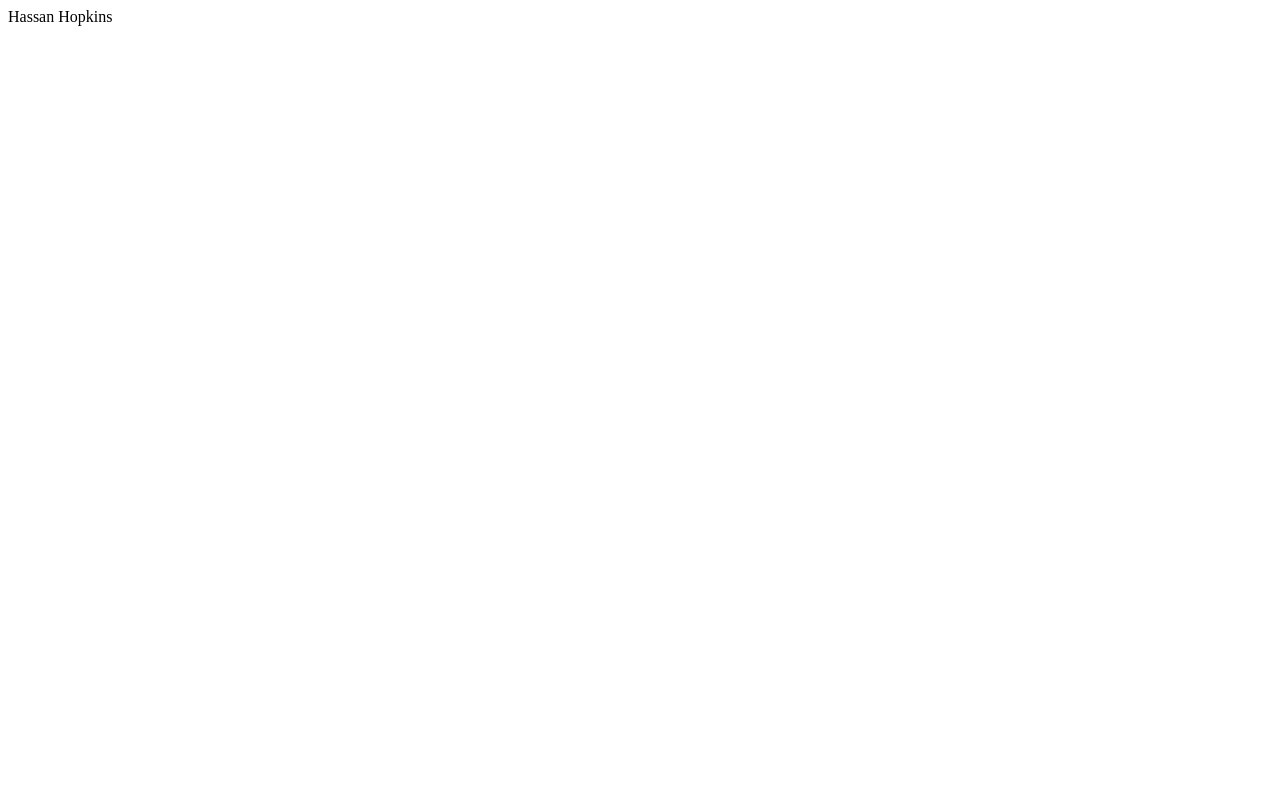
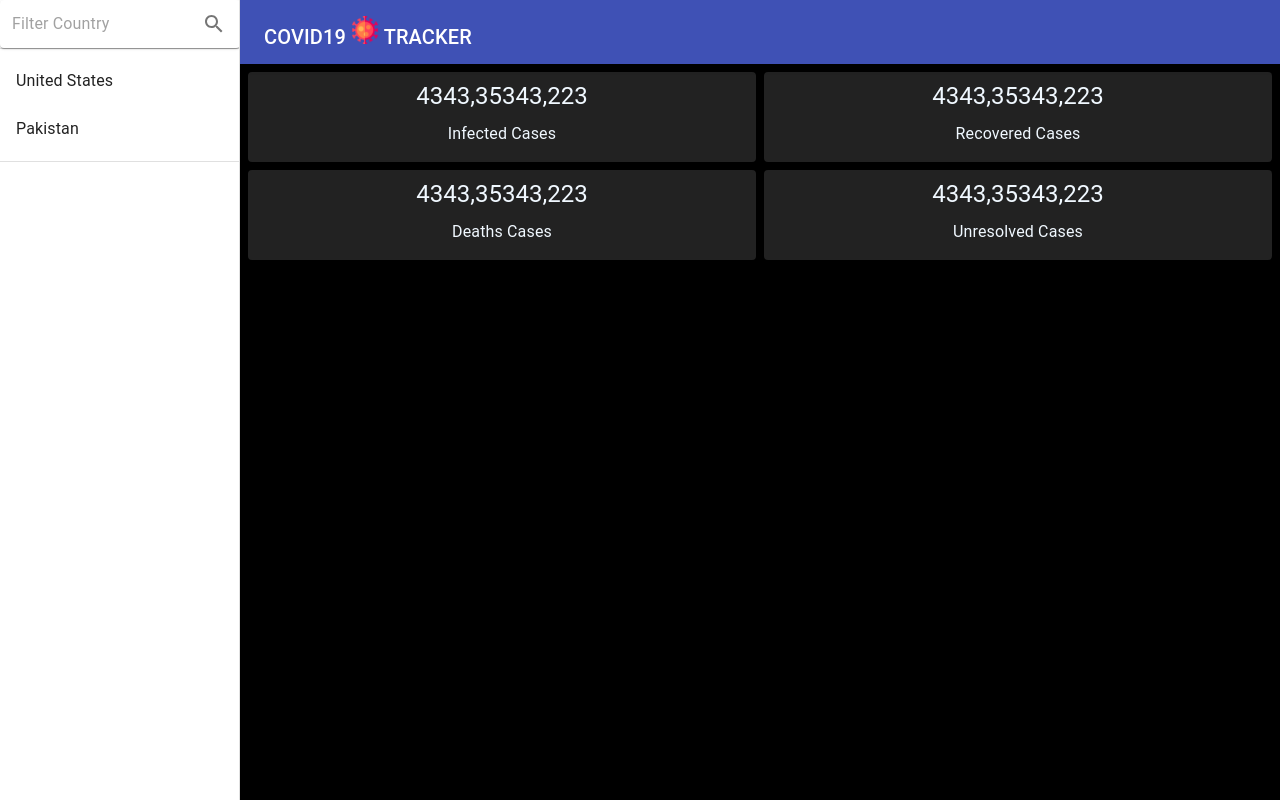
Before and after one commit to hassancode/covid19-tracker2, a React (Create React App) app: page / in a window 1280 px wide. Built offline with nearby package versions, Linux system fonts and the light colour scheme.

Commit message:
added components and icon

```diff
--- a/package.json
+++ b/package.json
@@ -3,9 +3,8 @@
   "version": "0.1.0",
   "private": true,
   "dependencies": {
-    "@testing-library/jest-dom": "^4.2.4",
-    "@testing-library/react": "^9.3.2",
-    "@testing-library/user-event": "^7.1.2",
+    "@material-ui/core": "^4.11.0",
+    "@material-ui/icons": "^4.9.1",
     "react": "^16.13.1",
     "react-dom": "^16.13.1",
     "react-scripts": "3.4.1"
--- a/src/App.js
+++ b/src/App.js
@@ -1,9 +1,12 @@
 import React from 'react';
+import Header from './components/Header'
+import Main from './components/Main'
 
 function App() {
   return (
     <div className="App">
-     Hassan Hopkins
+     <Header/>
+     <Main/>
     </div>
   );
 }
--- /dev/null
+++ b/src/components/Drawer.js
@@ -0,0 +1,91 @@
+import React, {useState} from 'react'
+import List from '@material-ui/core/List';
+import ListItem from '@material-ui/core/ListItem';
+import ListItemText from '@material-ui/core/ListItemText';
+import Divider from '@material-ui/core/Divider';
+import Hidden from '@material-ui/core/Hidden';
+import Drawer from '@material-ui/core/Drawer';
+import { makeStyles, useTheme } from '@material-ui/core/styles';
+import SearchCountry from './SearchCountry'
+
+const drawerWidth = 240;
+const useStyles = makeStyles((theme) => ({
+    drawer: {
+        [theme.breakpoints.up('sm')]: {
+            width: drawerWidth,
+            flexShrink: 0,
+        },
+    },
+    drawerPaper: {
+        width: drawerWidth,
+    },
+    toolbar: theme.mixins.toolbar,
+}))
+export const SideDrawer = ({ mobileOpen, handleDrawerToggle }) => {
+    //const { window } = undefined;//props;
+    const classes = useStyles();
+    const theme = useTheme();
+const [countries, setCountries] = useState(['United States', 'Pakistan'])
+
+
+    const drawer = (
+        <div>
+            {/* <div className={classes.toolbar} /> */}
+            <SearchCountry />
+            <Divider />
+            <List>
+                {countries.map((text, index) => (
+                    <ListItem button key={text}>
+                        {/* <ListItemIcon>{index % 2 === 0 ? <InboxIcon /> : <MailIcon />}</ListItemIcon> */}
+                        <ListItemText primary={text} onClick={handleDrawerToggle} />
+                    </ListItem>
+                ))}
+            </List>
+            <Divider />
+            {/* <List>
+                {['All mail', 'Trash', 'Spam'].map((text, index) => (
+                    <ListItem button key={text}>
+                        <ListItemText primary={text} />
+                    </ListItem>
+                ))}
+            </List> */}
+        </div>
+    );
+
+    //const container = window !== undefined ? () => window().document.body : undefined;
+
+    return (
+        <nav className={classes.drawer} aria-label="mailbox folders">
+            {/* The implementation can be swapped with js to avoid SEO duplication of links. */}
+            <Hidden smUp implementation="css">
+                <Drawer
+                    //container={container}
+                    variant="temporary"
+                    anchor={theme.direction === 'rtl' ? 'right' : 'left'}
+                    open={mobileOpen}
+                    onClose={handleDrawerToggle}
+                    classes={{
+                        paper: classes.drawerPaper,
+                    }}
+                    ModalProps={{
+                        keepMounted: true, // Better open performance on mobile.
+                    }}
+                >
+                    {drawer}
+                </Drawer>
+            </Hidden>
+            <Hidden xsDown implementation="css">
+                <Drawer
+                    classes={{
+                        paper: classes.drawerPaper,
+                    }}
+                    variant="permanent"
+                    open
+                >
+                    {drawer}
+                </Drawer>
+            </Hidden>
+        </nav>
+
+    )
+}
--- /dev/null
+++ b/src/components/Header.js
@@ -0,0 +1,71 @@
+import React from 'react';
+import AppBar from '@material-ui/core/AppBar';
+import CssBaseline from '@material-ui/core/CssBaseline';
+import IconButton from '@material-ui/core/IconButton';
+import MenuIcon from '@material-ui/icons/Menu';
+import Toolbar from '@material-ui/core/Toolbar';
+import Typography from '@material-ui/core/Typography';
+import { makeStyles } from '@material-ui/core/styles';
+import { SideDrawer } from './Drawer';
+
+const drawerWidth = 240;
+
+const useStyles = makeStyles((theme) => ({
+    root: {
+        display: 'flex',
+    },
+    appBar: {
+        [theme.breakpoints.up('sm')]: {
+            width: `calc(100% - ${drawerWidth}px)`,
+            marginLeft: drawerWidth,
+        },
+    },
+    menuButton: {
+        marginRight: theme.spacing(2),
+        [theme.breakpoints.up('sm')]: {
+            display: 'none',
+        },
+    },
+    toolbar: theme.mixins.toolbar,
+    icon:{
+        width: 28,
+        marginLeft: 5,
+        marginTop: 4
+    }
+}));
+
+function ResponsiveDrawer() {
+    const classes = useStyles();
+    const [mobileOpen, setMobileOpen] = React.useState(false);
+
+    const handleDrawerToggle = () => {
+        setMobileOpen(!mobileOpen);
+    };
+
+    return (
+        <div className={classes.root}>
+            <CssBaseline />
+            <AppBar position="fixed" className={classes.appBar}>
+                <Toolbar>
+                    <IconButton
+                        color="inherit"
+                        aria-label="open drawer"
+
+                        onClick={handleDrawerToggle}
+                        className={classes.menuButton}
+                    >
+                        <MenuIcon />
+                    </IconButton>
+                    <Typography variant="h6" noWrap>
+                        COVID19
+                        <img src='/coronavirus.png' className="App-logo" alt="logo" className={classes.icon} /> TRACKER
+          </Typography>
+
+                </Toolbar>
+            </AppBar>
+            <SideDrawer mobileOpen={mobileOpen} handleDrawerToggle={handleDrawerToggle} />
+        </div>
+    );
+}
+
+export default ResponsiveDrawer;
--- /dev/null
+++ b/src/components/Main.js
@@ -0,0 +1,66 @@
+import React from 'react';
+import { makeStyles } from '@material-ui/core/styles';
+import Paper from '@material-ui/core/Paper';
+import Grid from '@material-ui/core/Grid';
+import { Typography } from '@material-ui/core';
+
+const useStyles = makeStyles((theme) => ({
+    root: {
+        display: 'flex',
+        flexGrow: 1,
+        [theme.breakpoints.up('sm')]: {
+            marginLeft: 240
+        },
+
+    },
+    // necessary for content to be below app bar
+    toolbar: theme.mixins.toolbar,
+    content: {
+        flexGrow: 1,
+        padding: theme.spacing(1),
+    },
+    paper: {
+        padding: theme.spacing(1),
+        textAlign: 'center',
+        backgroundColor: 'rgba(34, 34, 34)',
+        color: 'aliceblue',
+    },
+}));
+
+export default function CenteredGrid() {
+    const classes = useStyles();
+
+    return (
+        <div className={classes.root}>
+            <main className={classes.content}>
+                <div className={classes.toolbar} />
+                <Grid container spacing={1}>
+                    <Grid item xs={6}>
+                        <Paper className={classes.paper}>
+                            <Typography variant="h5" gutterBottom>4343,35343,223</Typography>
+                            <Typography variant="subtitle1" gutterBottom>Infected Cases</Typography>
+                        </Paper>
+                    </Grid>
+                    <Grid item xs={6}>
+                    <Paper className={classes.paper}>
+                            <Typography variant="h5" gutterBottom>4343,35343,223</Typography>
+                            <Typography variant="subtitle1" gutterBottom>Recovered Cases</Typography>
+                        </Paper>
+                    </Grid>
+                    <Grid item xs={6}>
+                    <Paper className={classes.paper}>
+                            <Typography variant="h5" gutterBottom>4343,35343,223</Typography>
+                            <Typography variant="subtitle1" gutterBottom>Deaths Cases</Typography>
+                        </Paper>
+                    </Grid>
+                    <Grid item xs={6}>
+                    <Paper className={classes.paper}>
+                            <Typography variant="h5" gutterBottom>4343,35343,223</Typography>
+                            <Typography variant="subtitle1" gutterBottom>Unresolved Cases</Typography>
+                        </Paper>
+                    </Grid>
+                </Grid>
+            </main>
+        </div>
+    );
+}
--- /dev/null
+++ b/src/components/SearchCountry.js
@@ -0,0 +1,50 @@
+import React from 'react';
+import { makeStyles } from '@material-ui/core/styles';
+import Paper from '@material-ui/core/Paper';
+import InputBase from '@material-ui/core/InputBase';
+import IconButton from '@material-ui/core/IconButton';
+import SearchIcon from '@material-ui/icons/Search';
+
+const useStyles = makeStyles((theme) => ({
+  root: {
+    padding: '2px 4px',
+    display: 'flex',
+    alignItems: 'center',
+    width: 240,
+  },
+  input: {
+    marginLeft: theme.spacing(1),
+    flex: 1,
+  },
+  iconButton: {
+    padding: 10,
+  },
+  divider: {
+    height: 28,
+    margin: 4,
+  },
+}));
+
+export default function CustomizedInputBase() {
+  const classes = useStyles();
+
+  return (
+    <Paper component="form" className={classes.root}>
+      {/* <IconButton className={classes.iconButton} aria-label="menu">
+        <MenuIcon />
+      </IconButton> */}
+      <InputBase
+        className={classes.input}
+        placeholder="Filter Country"
+        inputProps={{ 'aria-label': 'filter country' }}
+      />
+      <IconButton type="submit" className={classes.iconButton} aria-label="search">
+        <SearchIcon />
+      </IconButton>
+      {/* <Divider className={classes.divider} orientation="vertical" /> */}
+      {/* <IconButton color="primary" className={classes.iconButton} aria-label="directions">
+        <DirectionsIcon />
+      </IconButton> */}
+    </Paper>
+  );
+}
--- a/src/index.css
+++ b/src/index.css
@@ -5,6 +5,7 @@ body {
     sans-serif;
   -webkit-font-smoothing: antialiased;
   -moz-osx-font-smoothing: grayscale; */
+  background-color:black !important;
 }
 
 code {
```
Also changed, not shown: public/coronavirus.png (added), 1 other file (tests, documents, lock files or other folders).
